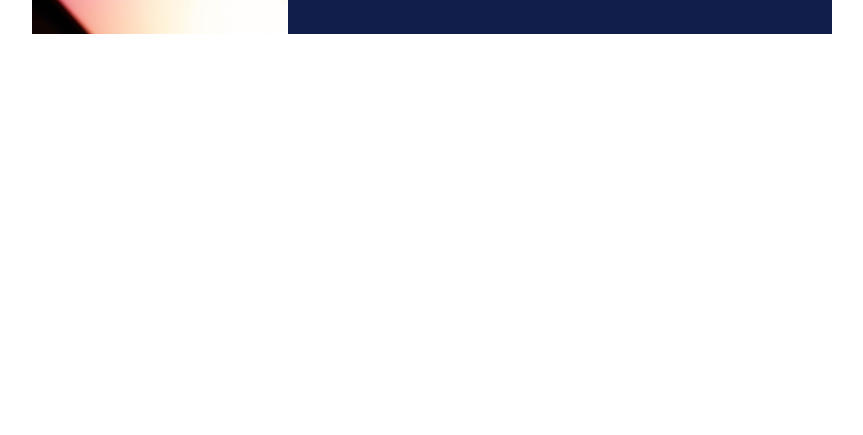
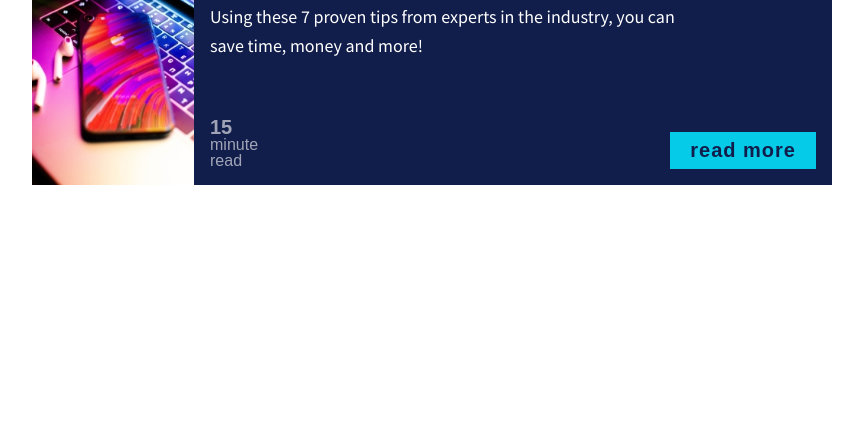
Before and after one commit to vitthal-korvan/Responsive-CSS, a plain HTML site: page Card Component/index.html in a window 1280 px wide. Shown: the part 365-800 px from the top of the page, without its empty margins (208-1071 px from the left). Drawn offline with Linux system fonts and the light colour scheme; a web font is replaced by a local one.

Commit message:
final update!

```diff
--- a/Card Component/css/style.css
+++ b/Card Component/css/style.css
@@ -1,12 +1,33 @@
-body {}
+body {
+    margin: 0;
+    min-height: 100vh;
+    display: flex;
+    justify-content: center;
+    align-items: center;
+    /* background: red;
+    border: 5px solid white; */
+}
 
 .card {
     width: 90%;
-    margin: 0 auto;
     max-width: 800px;
     background: #111d4a;
     color: #fff;
     display: flex;
+    flex-direction: column;
+}
+
+.card-img {
+    object-fit: cover;
+    flex-basis: 200px;
+    min-width: 0;
+    min-height: 0;
+
+    background: yellow;
+}
+
+.card-content {
+    padding: 1em;
 }
 
 .card-title,
@@ -18,13 +39,68 @@ body {}
 .card-title {
     color: #05cbe9;
     font-size: 1.75rem;
+    margin: 0;
 }
 
 .card-body {
     font-size: 1rem;
     font-family: 'Source Sans Pro', sans-serif;
+    line-height: 1.6;
+}
+
+.card-footer {
+    display: flex;
+    justify-content: space-between;
+    align-items: flex-end;
+    margin-top: 3em;
 }
 
 .card-btn {
     font-size: 1.25rem;
+    background: #05cbe9;
+    color: #111d4a;
+    text-decoration: none;
+    font-weight: 700;
+    padding: .35em 1em;
+    letter-spacing: 1px;
 }
+
+.card-read-time {
+    margin: 0;
+    opacity: .6;
+    line-height: 1;
+}
+
+.card-read-time span {
+    font-weight: 700;
+    display: block;
+    font-size: 1.25em;
+}
+
+@media (min-width: 600px) {
+    .card {
+        flex-direction: row;
+    }
+
+    .card-img {
+        height: 300px;
+    }
+
+    .card-content {
+        display: flex;
+        flex-direction: column;
+    }
+
+    .card-title {
+        font-size: 2.25rem
+    }
+
+    .card-body {
+        font-size: 1.125rem;
+        max-width: 500px;
+    }
+
+    .card-footer {
+        margin-top: auto;
+    }
+}
--- a/Card Component/index.html
+++ b/Card Component/index.html
@@ -1,17 +1,18 @@
 <html>
     <head>
-        <title>Card Component</title>
+        <title>Flexbox card</title>
+        <meta name="author" content="vitthal-korvan">
         <link href="https://fonts.googleapis.com/css?family=Blinker:400,700|Source+Sans+Pro&display=swap" rel="stylesheet">
         <link rel="stylesheet" href="css/style.css">
     </head>
     <body>
         <div class="card">
-            <img class="card-img" src="img/tech.jpg" alt="an iphone on a macbook with dramatic lighting">
+            <img class="card-img" src="./img/tech.jpg" alt="an iphone on a macbook with dramatic lighting">
             <div class="card-content">
                 <h2 class="card-title">7 tech tips and tricks that you need to know</h2>
                 <p class="card-body">Using these 7 proven tips from experts in the industry, you can save time, money and more!</p>
                 <div class="card-footer">
-                    <p class="card-read-time"><span>15</span> minute read</p>
+                    <p class="card-read-time"><span>15</span> minute<br>read</p>
                     <a href="#" class="card-btn">read more</a>
                 </div>
             </div>
```
